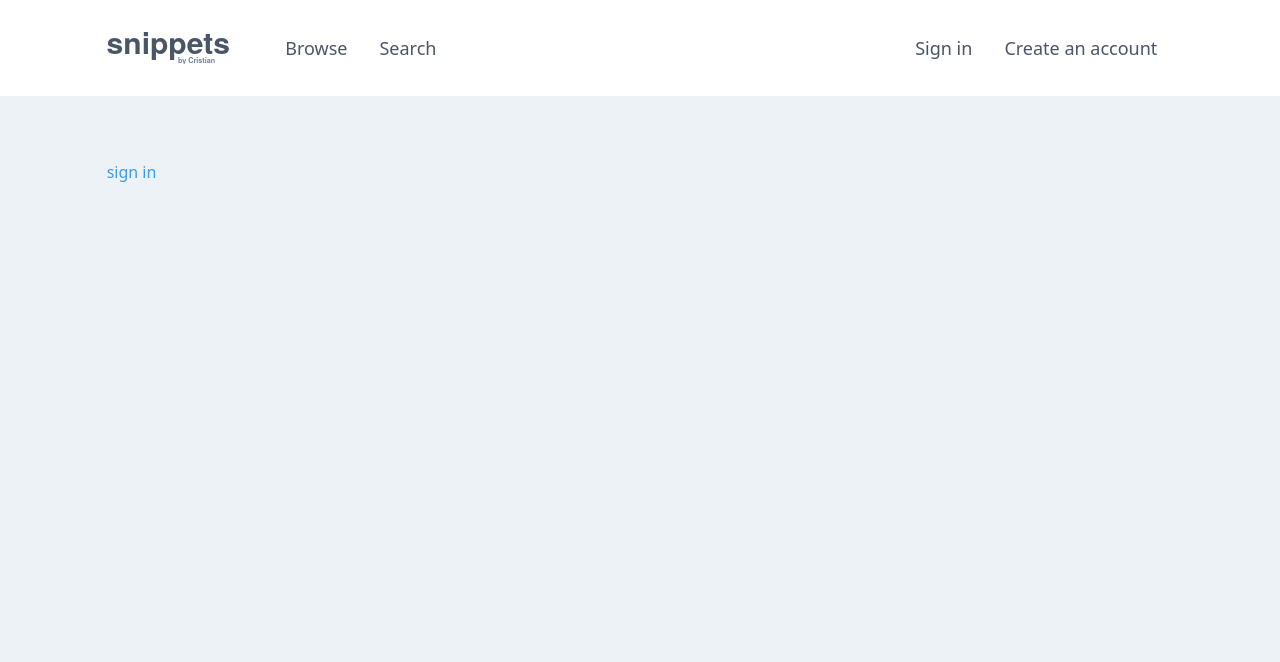
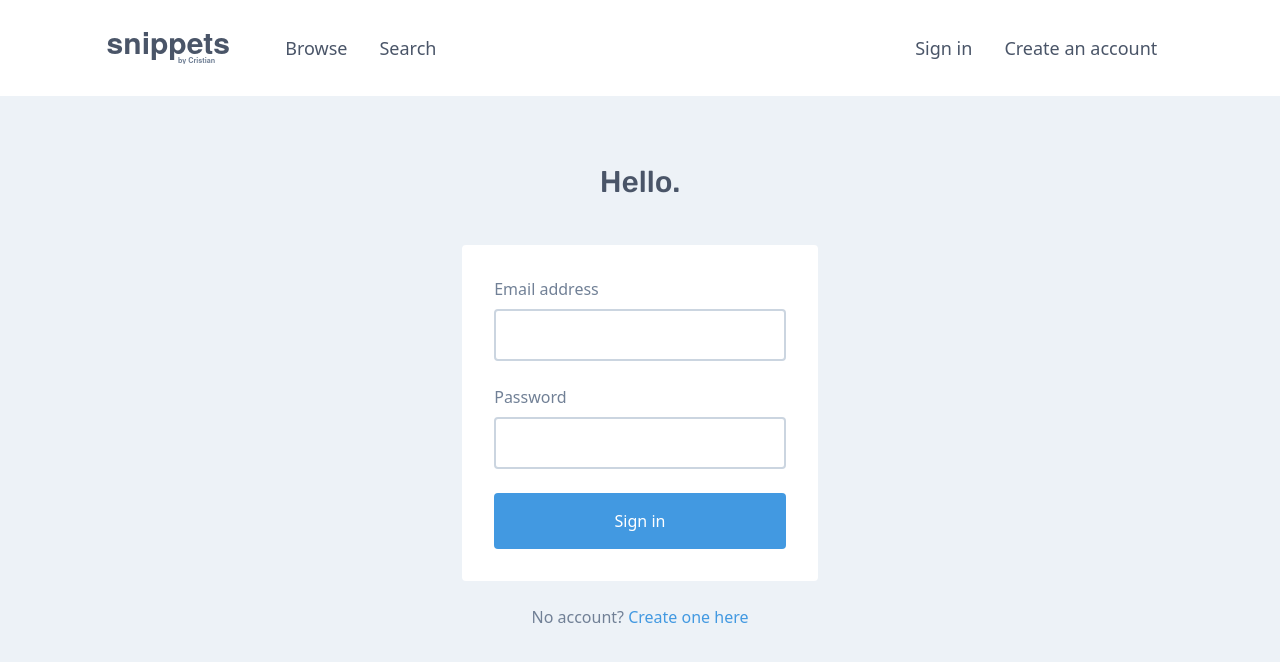
Before and after one commit to desancheztorres/snippets, a Nuxt app: page /auth/signin in a window 1280 px wide. Shown: the top 662 px of the page. Built offline with nearby package versions, Linux system fonts and the light colour scheme; no server answers; what tailwindcss-transforms would draw is missing.

Commit message:
Designin form components

```diff
--- a/pages/auth/signin.vue
+++ b/pages/auth/signin.vue
@@ -1,18 +1,88 @@
 <template>
     <div class="container mt-16">
-        <a href="" @click.prevent="submit">sign in</a>
+       <div class="flex flex-col items-center">
+           <h1 class="text-3xl text-gray-700 font-medium mb-10">
+               Hello.
+           </h1>
+
+           <form
+                   action="#"
+                   class="bg-white p-8 rounded w-full md:w-6/12 lg:w-4/12 mb-6"
+                   @submit.prevent="submit"
+           >
+               <div class="mb-6">
+                   <label
+                           for="email"
+                           class="block text-gray-600 font-medium mb-2"
+                   >
+                       Email address
+                   </label>
+                   <input
+                           type="text"
+                           name="email"
+                           id="email"
+                           class="border-2 border-gray-400 rounded block w-full p-3"
+                           v-model="form.email"
+                   >
+
+<!--                   <div class="text-red-500 mb-4 text-sm mt-1">-->
+<!--                       Message-->
+<!--                   </div>-->
+
+               </div>
+
+               <div class="mb-6">
+                   <label
+                           for="password"
+                           class="block text-gray-600 font-medium mb-2"
+                   >
+                       Password
+                   </label>
+                   <input
+                           type="text"
+                           name="password"
+                           id="password"
+                           class="border-2 border-gray-400 rounded block w-full p-3"
+                           v-model="form.password"
+
+                   >
+               </div>
+
+               <div>
+                   <button type="submit" class="bg-blue-500 text-white p-4 rounded text-center font-medium block w-full">
+                       Sign in
+                   </button>
+               </div>
+
+           </form>
+
+           <div class="text-center text-gray-600">
+               No account?
+
+               <nuxt-link
+               :to="{ name: 'index' }"
+               >
+                   Create one here
+               </nuxt-link>
+           </div>
+       </div>
     </div>
 </template>
 
 <script>
     export default {
+        data () {
+            return {
+                form: {
+                    email: '',
+                    password: ''
+                }
+            }
+        },
         methods: {
             async submit() {
                 await this.$auth.loginWith('local', {
-                    data: {
-                        email: 'desancheztorres@gmail.com',
-                        password: 'password'
-                    }
+                    data: this.form
                 })
             }
         }
```
